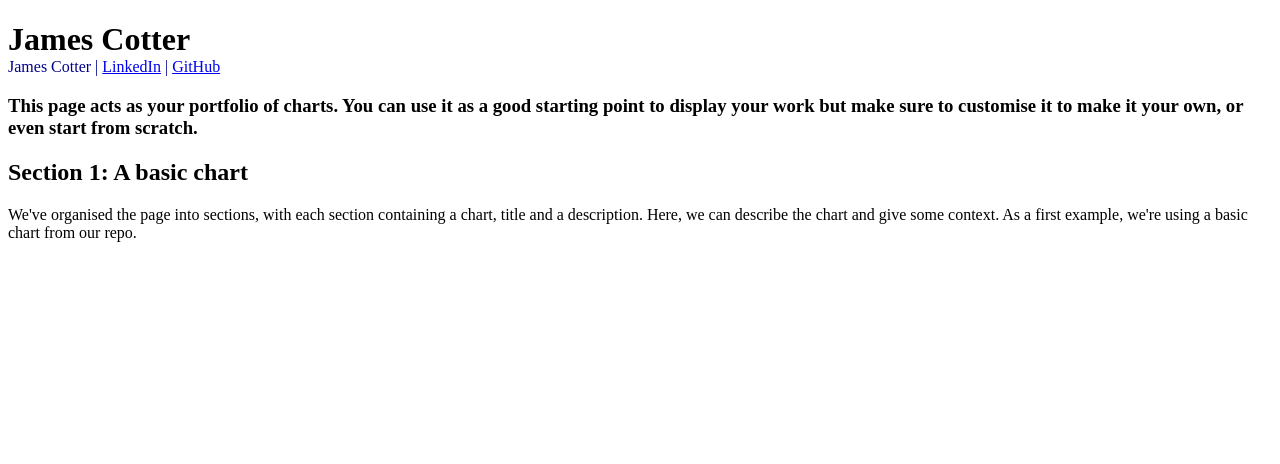
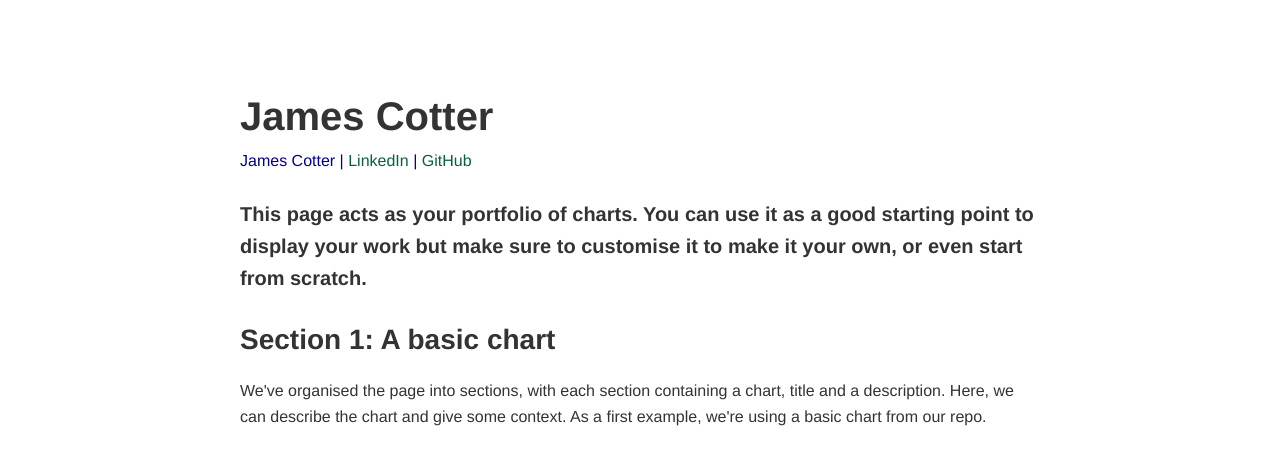
Before and after one commit to jamescotter96/jamescotter96.github.io, a plain HTML site: page Portfolio.html in a window 1280 px wide. Drawn offline with Linux system fonts and the light colour scheme; a script that the page names is missing.

Commit message:
Change stylesheet link to Portfolio.css

```diff
--- a/Portfolio.html
+++ b/Portfolio.html
@@ -24,7 +24,7 @@
 
     <!-- This is a link to a stylesheet which contains rules about how each element on the page should be defined-->
     <!-- Try swapping example1.css to another, and take a look at example1.css to see if you understand it-->
-    <link rel="stylesheet" type="text/css" href="Example3.css">
+    <link rel="stylesheet" type="text/css" href="Portfolio.css">
     <title>My Portfolio</title> <!-- The title displayed in the browser tab, not on the page itself -->
 
     <!-- This is a link to the vega-lite which we're using to make graphs -->
```
